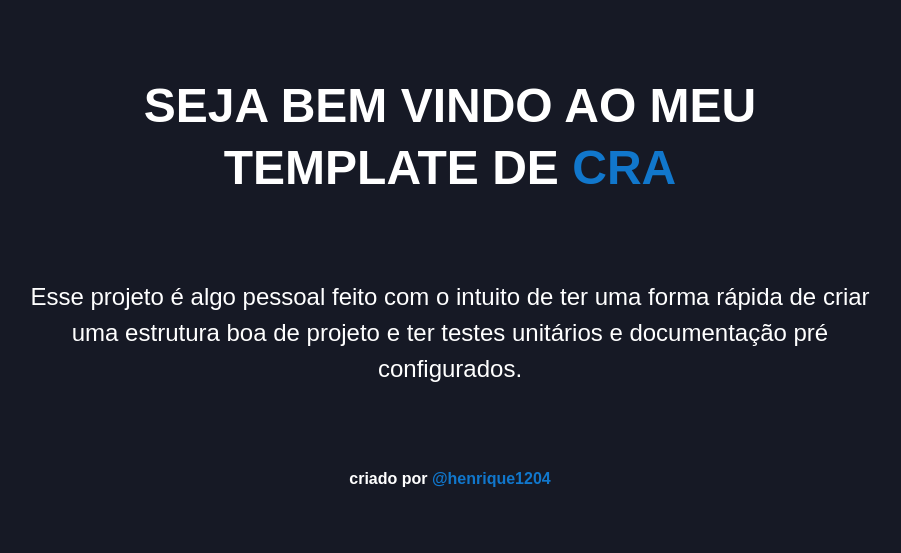
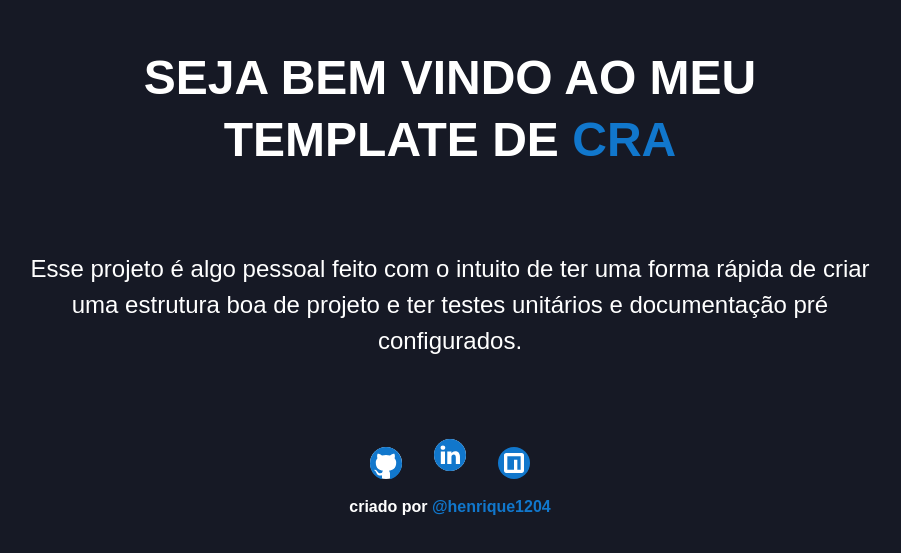
Before and after one commit to Henrique1204/ReactJS-Project-Template, a React (Create React App) app: page / in a window 1280 px wide. Shown: the part 117-670 px from the top of the page, without its empty margins (190-1091 px from the left). Built offline with nearby package versions, Linux system fonts and the light colour scheme.

Commit message:
Finalizar home page

```diff
--- a/src/App.styled.ts
+++ b/src/App.styled.ts
@@ -1,4 +1,4 @@
-import { createGlobalStyle } from "styled-components";
+import { createGlobalStyle } from 'styled-components';
 
 export const GlobalStyle = createGlobalStyle`
   *,
@@ -46,4 +46,8 @@
     overflow-x: hidden;
     overflow-y: auto;
   }
+
+  button, a {
+    cursor: pointer;
+  }
 `;
--- a/src/Components/Icon/index.tsx
+++ b/src/Components/Icon/index.tsx
@@ -15,7 +15,7 @@
 	...props
 }) => {
 	return (
-		<Styles.Container {...props} data-testid={testId}>
+		<Styles.Container {...props} data-testid={testId} className={className}>
 			{IconsList[icon]}
 		</Styles.Container>
 	);
--- a/src/Components/index.ts
+++ b/src/Components/index.ts
@@ -1,2 +1,3 @@
+export { default as Icon } from './Icon';
 export { default as LazyRoute } from './LazyRoute';
 export { default as LoadingSpin } from './LoadingSpin';
--- a/src/Pages/Home/index.styled.ts
+++ b/src/Pages/Home/index.styled.ts
@@ -1,4 +1,4 @@
-import styled, { css } from "styled-components";
+import styled, { css } from 'styled-components';
 
 export const Container = styled.main`
 	width: 100vw;
@@ -45,6 +45,57 @@
 export const Footer = styled.footer`
 	max-width: 240px;
 	margin: 0 auto;
+
+	display: flex;
+	flex-direction: column;
+	align-items: center;
+	gap: 1.5rem;
+`;
+
+export const IconContainer = styled.div`
+	margin: 0 auto;
+
+	display: flex;
+	justify-content: center;
+	align-items: center;
+	gap: 2rem;
+`;
+
+interface IIconLinkProps {
+	delay?: number;
+}
+
+export const IconLink = styled.a<IIconLinkProps>`
+	@keyframes upAndDown {
+		0% {
+			transform: initial;
+		}
+		50% {
+			transform: translateY(0.5rem);
+		}
+		75% {
+			transform: translateY(-0.5rem);
+		}
+		100% {
+			transform: initial;
+		}
+	}
+
+	animation: ${({ delay }) => {
+		const delayValue = !!delay ? `${delay}s` : '';
+
+		return `upAndDown 1s ${delayValue} ease infinite`;
+	}};
+
+	.icon {
+		${({ theme }) =>
+			theme.mixins.hover({
+				color: theme.palette.primary.dark,
+				custom: css`
+					transform: scale(1.1);
+				`,
+			})};
+	}
 `;
 
 export const Credits = styled.p`
@@ -59,8 +110,6 @@
 
 	display: inline-block;
 
-  cursor: pointer;
-
 	${({ theme }) =>
 		theme.mixins.hover({
 			color: theme.palette.primary.dark,
--- a/src/Pages/Home/index.tsx
+++ b/src/Pages/Home/index.tsx
@@ -1,12 +1,17 @@
-import React from "react";
+import React from 'react';
+import { ThemeContext } from 'styled-components';
 
-import * as Styles from "./index.styled";
+import { Icon } from 'Components';
+
+import * as Styles from './index.styled';
 
 const Home: React.FC = () => {
+	const { palette } = React.useContext(ThemeContext);
+
 	return (
 		<Styles.Container>
 			<Styles.Title>
-        Seja bem vindo ao meu template de{" "}
+				Seja bem vindo ao meu template de{' '}
 				<Styles.Spotlight>cra</Styles.Spotlight>
 			</Styles.Title>
 
@@ -17,9 +22,36 @@
 			</Styles.Intro>
 
 			<Styles.Footer>
+				<Styles.IconContainer>
+					<Styles.IconLink
+						href='https://github.com/Henrique1204'
+						target='_blank'
+					>
+						<Icon icon='github-icon' size={32} color={palette.primary.main} />
+					</Styles.IconLink>
+
+					<Styles.IconLink
+						href='https://www.linkedin.com/in/paulo-henrique-silva-souza-535a1415a/'
+						target='_blank'
+						delay={0.5}
+					>
+						<Icon icon='linkedin-icon' size={32} color={palette.primary.main} />
+					</Styles.IconLink>
+
+					<Styles.IconLink
+						href='https://www.npmjs.com/~henrique1204'
+						target='_blank'
+					>
+						<Icon icon='npm-icon' size={32} color={palette.primary.main} />
+					</Styles.IconLink>
+				</Styles.IconContainer>
+
 				<Styles.Credits>
-          criado por{" "}
-          <Styles.CreditsLink href="https://github.com/Henrique1204">
+					criado por{' '}
+					<Styles.CreditsLink
+						href='https://github.com/Henrique1204'
+						target='_blank'
+					>
 						@henrique1204
 					</Styles.CreditsLink>
 				</Styles.Credits>
```
Lines whose indentation alone changed are shown as unchanged.
